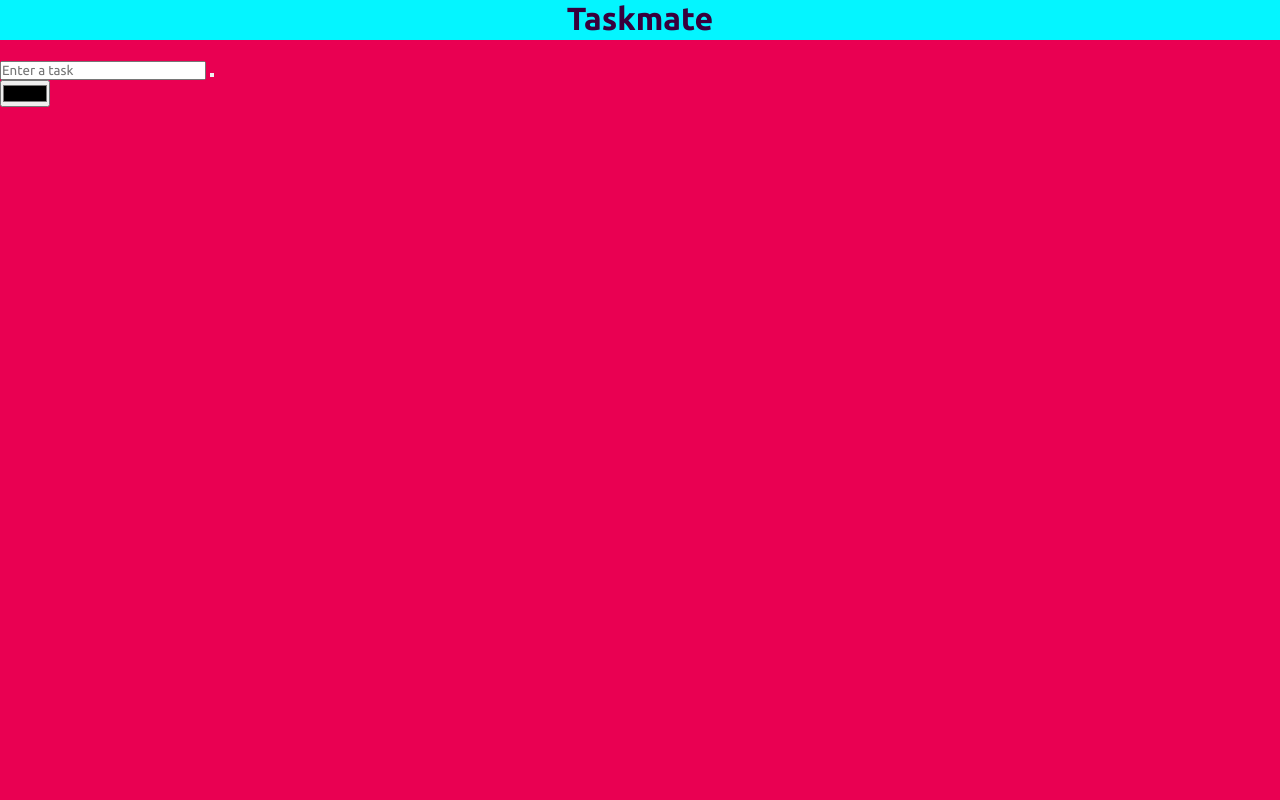
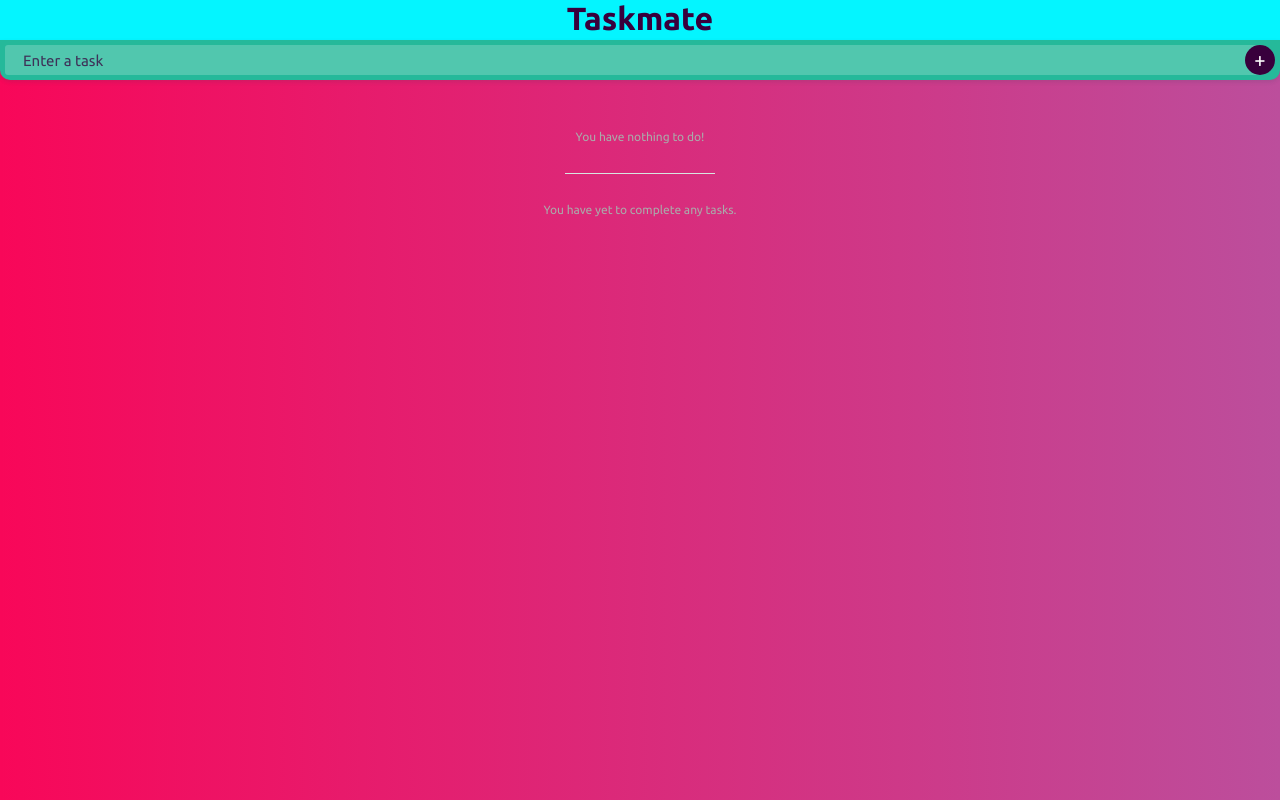
Before and after one commit to sharathgeorgem/Taskmate, a plain HTML site: page index.html in a window 1280 px wide. Drawn offline with Linux system fonts and the light colour scheme.

Commit message:
Added styles

```diff
--- a/index.html
+++ b/index.html
@@ -11,11 +11,15 @@
     <link rel="stylesheet" type="text/css" href="styles/style.css">
 </head>
 <body>
-    <h1>Taskmate</h1>
-    <header>
-       <input type="text" placeholder="Enter a task" id="item">
-       <button id="add"></button>
-    </header>
+
+    <div id = "top">
+        <h1>Taskmate</h1>
+        <!--<input id="colorPicker" type="color" />-->
+        <header>
+            <input type="text" placeholder="Enter a task" id="item">
+            <button id="add">&plus;</button>
+        </header>
+    </div>
 
     <div class="container">
         <!--Incomplete tasks-->
@@ -24,8 +28,6 @@
         <ul class="todo" id="completed"></ul>
     </div>
 
-    <input id="colorPicker" type="color" />
-
     <script src="scripts/script.js"></script>
 </body>
 </html>
--- a/styles/style.css
+++ b/styles/style.css
@@ -1,17 +1,178 @@
 body {
     background-color: #e90052;
-    color: #ffffff
+    color: #ffffff;
+    background: #bc4e9c;  /* fallback for old browsers */
+    background: -webkit-linear-gradient(to right, #f80759, #bc4e9c);  /* Chrome 10-25, Safari 5.1-6 */
+    background: linear-gradient(to right, #f80759, #bc4e9c); /* W3C, IE 10+/ Edge, Firefox 16+, Chrome 26+, Opera 12+, Safari 7+ */
 }
 
 body, input, button {
     font-family: 'Ubuntu', sans-serif;
 }
 
-h1 {
+#top {
+    position: fixed;
+    width: 100%;
+    z-index: 5;
+}
+
+#top h1 {
+    width: 100%;
+    color: #38003c;
+    float: left;
     height: 40px;
-    width: 100%;
-    margin: 0 0 20px 0;
     background : #04f5ff;
-    color: #38003c;
     text-align: center;
 }
+
+#top header {
+    float: left;
+    width: 100%;
+    height: 40px;
+    padding: 5px 5px 5px 5px;
+    background: #25b99a;
+    box-shadow: 0px 2px 4px rgba(44, 62, 80, 0.15);
+    border-bottom-left-radius: 10px;
+    border-bottom-right-radius: 10px;
+}
+
+#top header input {
+    width : 100%;
+    height: 30px;
+    float: left;
+    color:#fff;
+    font-size:15px;
+    font-weight: 400;
+    text-indent: 18px;
+    padding: 0 35px 0 0;
+    background: rgba(255, 255, 255, 0.2);
+    border-top-left-radius: 5px;
+    border-bottom-left-radius: 5px;
+    border-top-right-radius: 25px;
+    border-bottom-right-radius: 25px;
+    border: 0px;
+    box-shadow: none;
+    outline: none;
+    -webkit-appearance: none;
+    appearance: none;
+}
+
+#top header input::-webkit-input-placeholder {
+    color: rgba(56, 0, 60, 0.75)
+}
+
+#top header button {
+    width: 30px;
+    height: 30px;
+    position: absolute;
+    right: 5px;
+    z-index: 2;
+    border-radius: 25px;
+    background: #38003c;
+    border: 0px;
+    box-shadow: none;
+    outline: none;
+    -webkit-appearance: none;
+    appearance: none;
+    cursor: pointer;
+    font-size: 20px;
+    color: #fff;
+}
+
+.container {
+    position: absolute;
+    width:100%;
+    float:left;
+    padding: 15px;
+    margin: 100px 0 0 0;
+}
+
+ul.todo {
+    width: 100%;
+    float: left;
+}
+
+ul.todo li {
+    width: 100%;
+    min-height: 15px;
+    float: left;
+    font-size: 14;
+    font-weight: 500;
+    color: #444;
+    line-height: 22px;
+    background: #fff;
+    border-radius: 5px;
+    box-shadow: 0px 1px 2px rgba(44, 62, 80, 0.10);
+    margin: 0 0 10px 0;
+    position: relative;
+    padding: 14px 14px 14px 14px;
+}
+
+ul.todo li:last-of-type {
+    margin: 0;
+}
+
+ul.todo li .buttons {
+    width: 100px;
+    height: 50px;
+    position: absolute;
+    top: 0;
+    right: 0;
+}
+
+ul.todo li .buttons button{
+    width: 50px;
+    height: 50px;
+    appearance: none;
+    float: left;
+    background: none;
+    box-shadow: none;
+    border: 0px;
+    outline: none;
+    position: relative;
+    cursor: pointer;
+}
+
+ul.todo li .buttons button:last-of-type:before {
+    width: 1px;
+    content: '';
+    height: 30px;
+    position: absolute;
+    top: 18px;
+    left: 0;
+    background: #edf0f1;
+}
+
+ul.todo#completed {
+    position: relative;
+    padding: 60px 0 0 0;
+}
+
+ul.todo#completed:before {
+    content: '';
+    width: 150px;
+    height: 1px;
+    background: #d8e5e0;
+    position: absolute;
+    top : 30px;
+    left: 50%;
+    margin: 0 0 0 -75px;
+}
+
+ul.todo#todo:empty:after {
+    content: 'You have nothing to do!';
+    margin: 15px 0 0 0;
+}
+
+ul.todo#completed:empty:after {
+    content: 'You have yet to complete any tasks.';
+}
+
+ul.todo#todo:after,
+ul.todo#completed:after {
+    width: 100%;
+    display: block;
+    text-align: center;
+    font-size: 12px;
+    color: #aaa;
+}
```
